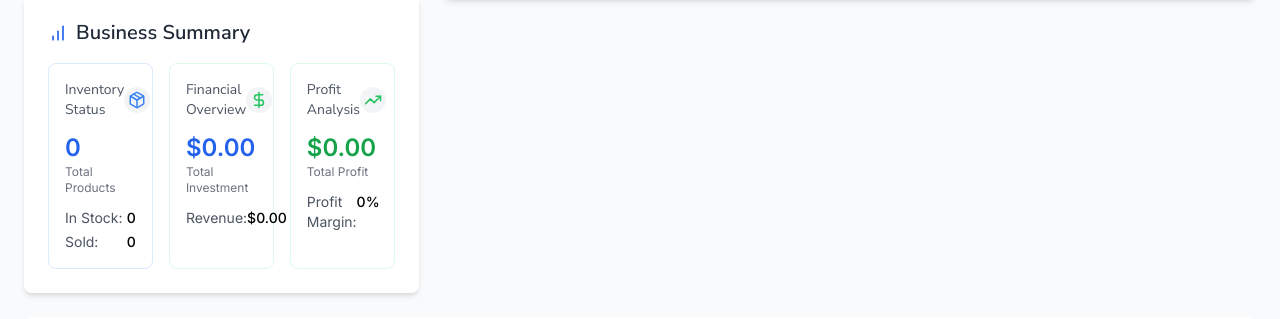
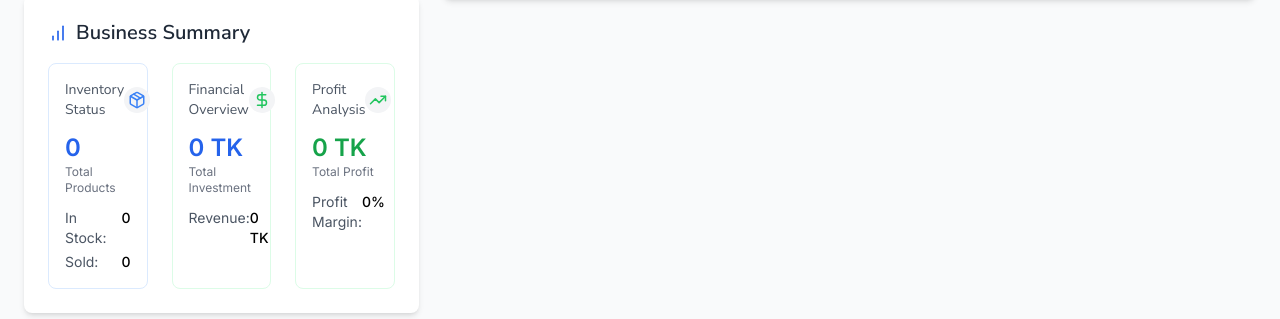
Before and after one commit to Abdul-Ahadexpo/-Product-Management, a React (Vite) app: page / in a window 1280 px wide. Shown: the part 481-800 px from the top of the page. Built offline with nearby package versions, Linux system fonts and the light colour scheme; no server answers; the database is empty.

Commit message:
Update SummaryStats.tsx

```diff
--- a/src/components/Summary/SummaryStats.tsx
+++ b/src/components/Summary/SummaryStats.tsx
@@ -1,15 +1,18 @@
 import React, { useEffect, useState } from 'react';
 import { Product, ProductSummary } from '../../types/Product';
 import { getProducts } from '../../firebase/productService';
-import { calculateSummary, formatCurrency } from '../../utils/calculations';
+import { calculateSummary } from '../../utils/calculations';
 import {
   TrendingUp,
   TrendingDown,
   Package,
-  ShoppingCart,
   DollarSign,
   BarChart
 } from 'lucide-react';
+
+const formatBDTCurrency = (value: number): string => {
+  return `${value.toLocaleString()} TK`;
+};
 
 const SummaryStats: React.FC = () => {
   const [summary, setSummary] = useState<ProductSummary>({
@@ -52,7 +55,7 @@ const SummaryStats: React.FC = () => {
         Business Summary
       </h2>
 
-      <div className="grid grid-cols-1 sm:grid-cols-2 lg:grid-cols-3 gap-4">
+      <div className="grid grid-cols-1 md:grid-cols-2 xl:grid-cols-3 gap-6">
         <SummaryCard
           title="Inventory Status"
           icon={<Package size={18} className="text-blue-500" />}
@@ -68,10 +71,10 @@ const SummaryStats: React.FC = () => {
         <SummaryCard
           title="Financial Overview"
           icon={<DollarSign size={18} className="text-green-500" />}
-          mainValue={formatCurrency(summary.totalInvestment)}
+          mainValue={formatBDTCurrency(summary.totalInvestment)}
           mainLabel="Total Investment"
           items={[
-            { label: 'Revenue', value: formatCurrency(summary.totalRevenue) }
+            { label: 'Revenue', value: formatBDTCurrency(summary.totalRevenue) }
           ]}
           className="border-green-100"
         />
@@ -82,7 +85,7 @@ const SummaryStats: React.FC = () => {
             ? <TrendingUp size={18} className="text-green-500" />
             : <TrendingDown size={18} className="text-red-500" />
           }
-          mainValue={formatCurrency(Math.abs(summary.totalProfit))}
+          mainValue={formatBDTCurrency(Math.abs(summary.totalProfit))}
           mainLabel={summary.totalProfit >= 0 ? "Total Profit" : "Total Loss"}
           items={[
             {
```
